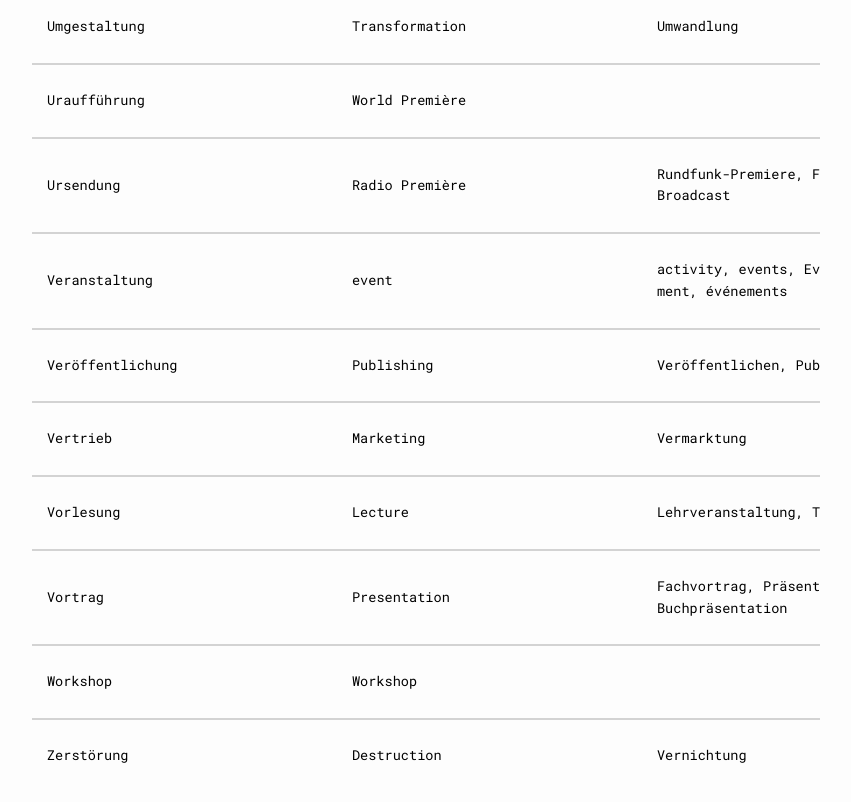
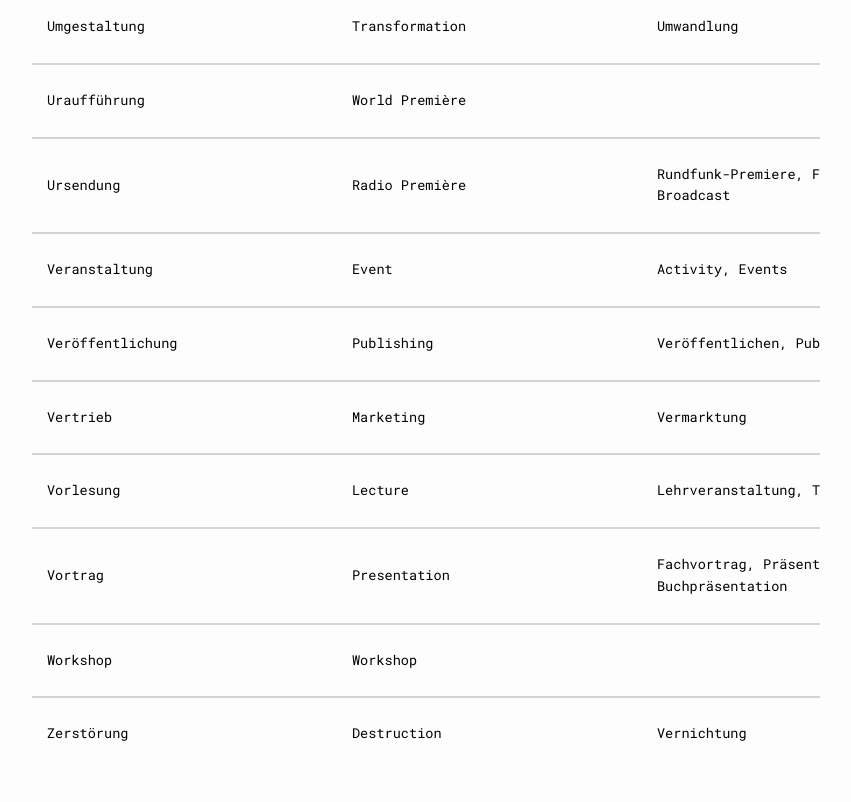
Before and after one commit to arkumu/arkumu.github.io, a Jekyll site: the page built from technische-dokumentation/kontrollierte-vokabulare-und-taxonomien/ereignistypen.markdown, in a window 1280 px wide and 900 px high, scrolled down 4746 px. Shown: the top 802 px of the window, without its empty margins (165-1016 px from the left). Built offline with Jekyll 4.4.1, drawn with Linux system fonts in a browser that asks for light colours; a script that is not in the unit is left out.

Commit message:
Minor Fix in Event Table

```diff
--- a/technische-dokumentation/kontrollierte-vokabulare-und-taxonomien/ereignistypen.markdown
+++ b/technische-dokumentation/kontrollierte-vokabulare-und-taxonomien/ereignistypen.markdown
@@ -69,7 +69,7 @@ Die Ereignistypen sind auch in der vollständigen [Datenmodell-Tabelle](/technis
 | Umgestaltung | Transformation | Umwandlung | [**Q10357784**](https://www.wikidata.org/entity/Q10357784) |	[**4452586-2**](https://d-nb.info/gnd/4452586-2) | |  [**lido00029**](http://terminology.lido-schema.org/lido00029) |
 | Uraufführung | World Première	| | [**Q2500107**](https://www.wikidata.org/entity/Q2500107) | [**4236166-7**](https://d-nb.info/gnd/4236166-7) | | |
 | Ursendung | Radio Première | Rundfunk-Premiere, First Radio Broadcast | [**Q118581694**](https://www.wikidata.org/entity/Q118581694) |
-| Veranstaltung | event | activity, events, Event, évènement, événements | [**Q1656682**](https://www.wikidata.org/entity/Q1656682) | [**4125453-3**](https://d-nb.info/gnd/4125453-3) |
+| Veranstaltung | Event | Activity, Events | [**Q1656682**](https://www.wikidata.org/entity/Q1656682) | [**4125453-3**](https://d-nb.info/gnd/4125453-3) |
 | Veröffentlichung | Publishing | Veröffentlichen, Publication | [**Q3972943**](https://www.wikidata.org/entity/Q3972943) | [**4187925-9**](https://d-nb.info/gnd/4187925-9) | [**300054686**](https://vocab.getty.edu/aat/300054686) | [**lido00228**](https://terminology.lido-schema.org/lido00228) |
 | Vertrieb | Marketing | Vermarktung | [**Q39809**](https://www.wikidata.org/entity/Q39809) | [**4127117-8**](https://d-nb.info/gnd/4127117-8) | [**300054673**](https://vocab.getty.edu/aat/300054673) | [**lido00401**](https://terminology.lido-schema.org/lido00401) |
 | Vorlesung | Lecture | Lehrveranstaltung, Talk | [**Q603773**](https://www.wikidata.org/entity/Q603773) | [**4117405-7**](https://d-nb.info/gnd/4117405-7) | [**300026673**](https://vocab.getty.edu/aat/300026673) | |
```
